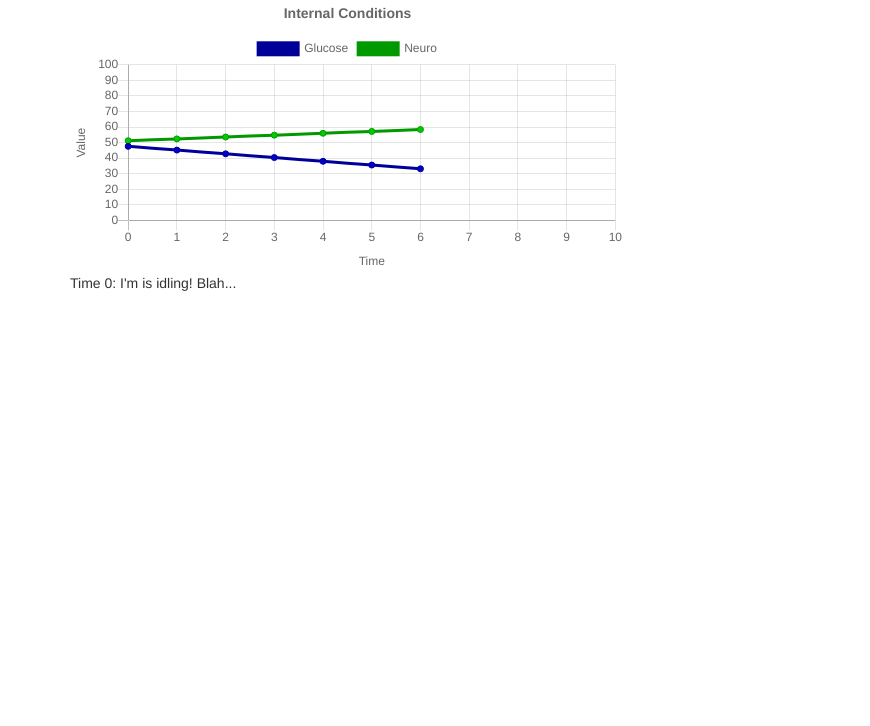
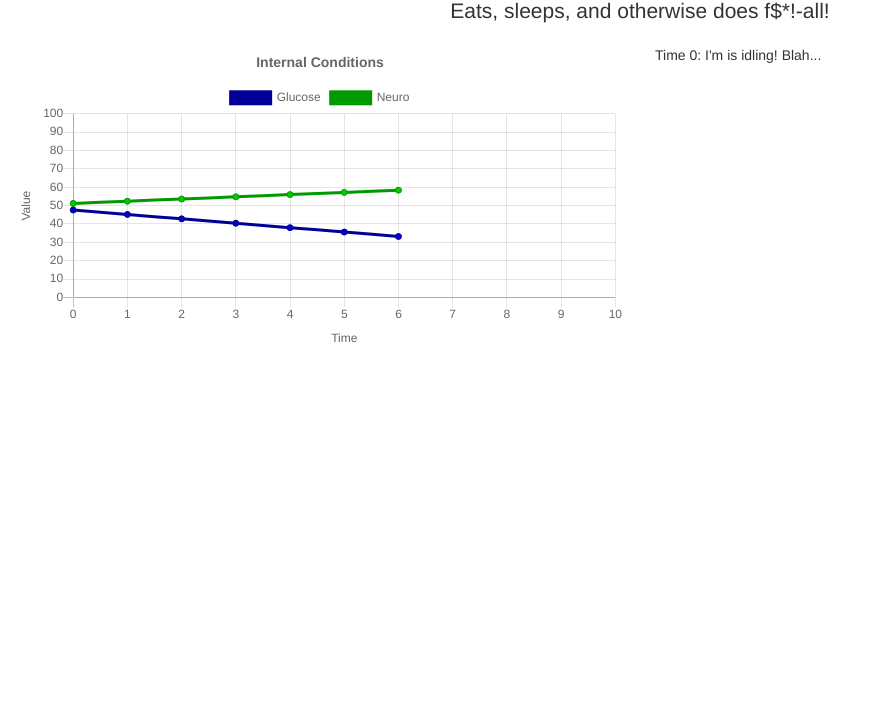
Before and after one commit to cjsequeira/creature, a website built with webpack: page src/index.html in a window 1280 px wide. Shown: the part 74-800 px from the top of the page, without its empty margins (0-870 px from the left). Built offline with nearby package versions, Linux system fonts and the light colour scheme.

Commit message:
Bootstrap and UI cleanup

```diff
--- /dev/null
+++ b/src/custom.css
@@ -0,0 +1,3 @@
+body {
+  scroll-behavior: smooth;
+}
--- a/src/index.html
+++ b/src/index.html
@@ -1,26 +1,50 @@
 <!doctype html>
 <html lang="en">
+
 <head>
   <!-- Required meta tags -->
   <meta charset="utf-8">
   <meta name="viewport" content="width=device-width, initial-scale=1">
 
   <title>Creature!</title>
+  <style>
+    .bd-placeholder-img {
+      font-size: 1.125rem;
+      text-anchor: middle;
+      -webkit-user-select: none;
+      -moz-user-select: none;
+      user-select: none;
+    }
+
+    @media (min-width: 768px) {
+      .bd-placeholder-img-lg {
+        font-size: 3.5rem;
+      }
+    }
+  </style>
 </head>
+
 <body>
 
-    <div class="container">
-      <h1 class="text-center">Creature!!!</h1>
+  <main>
+    <div class="container-fluid">
+      <div class="text-center">
+        <h1 class="display-1 fw-normal">Creature!!</h1>
+        <p class="lead fw-normal">Eats, sleeps, and otherwise does f$*!-all!</p>
+      </div>
 
       <div class="row border">
-        <div class="col-lg-6 col-md-12">
+        <div class="col-md-6 col-sm-12">
           <canvas id="intStateChart" width="400" height="200"></canvas>
         </div>
-      </div>
-      <div class="row border">
-        <div class="col-lg-6 col-md-12 overflow-auto" style="height: 15em;" id="creature_status">
+
+        <div class="col-md-6 col-sm-12" id="creature_status">
         </div>
       </div>
+
     </div>
+  </main>
+
 </body>
+
 </html>
--- a/src/index.js
+++ b/src/index.js
@@ -2,6 +2,7 @@
 
 // ****** Imports ******
 import 'bootstrap/dist/css/bootstrap.min.css';
+import './custom.css';
 import Chart from 'chart.js';
 
 
@@ -208,11 +209,6 @@ let timerId = setInterval(() => {
 
 
     // *** Update simulator status box
-    // get status box scroll bar information
-    let statusScrollTop = csBox.scrollTop();
-    let statusScrollHeight = csBox.prop('scrollHeight');
-    let statusInnerHeight = csBox.innerHeight();
-
     // push message into status box if applicable
     if (statusMessage != '') {
         csBox.append('Time ' +
@@ -222,11 +218,6 @@ let timerId = setInterval(() => {
             '<br />');
     }
 
-    // adjust scroll bar position to auto-scroll if scroll bar is near the end
-    if (statusScrollTop > (statusScrollHeight - 1.5 * statusInnerHeight)) {
-        csBox.scrollTop(statusScrollHeight);
-    }
-
 
     // *** Update world time
     curTime = curTime + timeStep;
```
Lines whose indentation alone changed are shown as unchanged.
